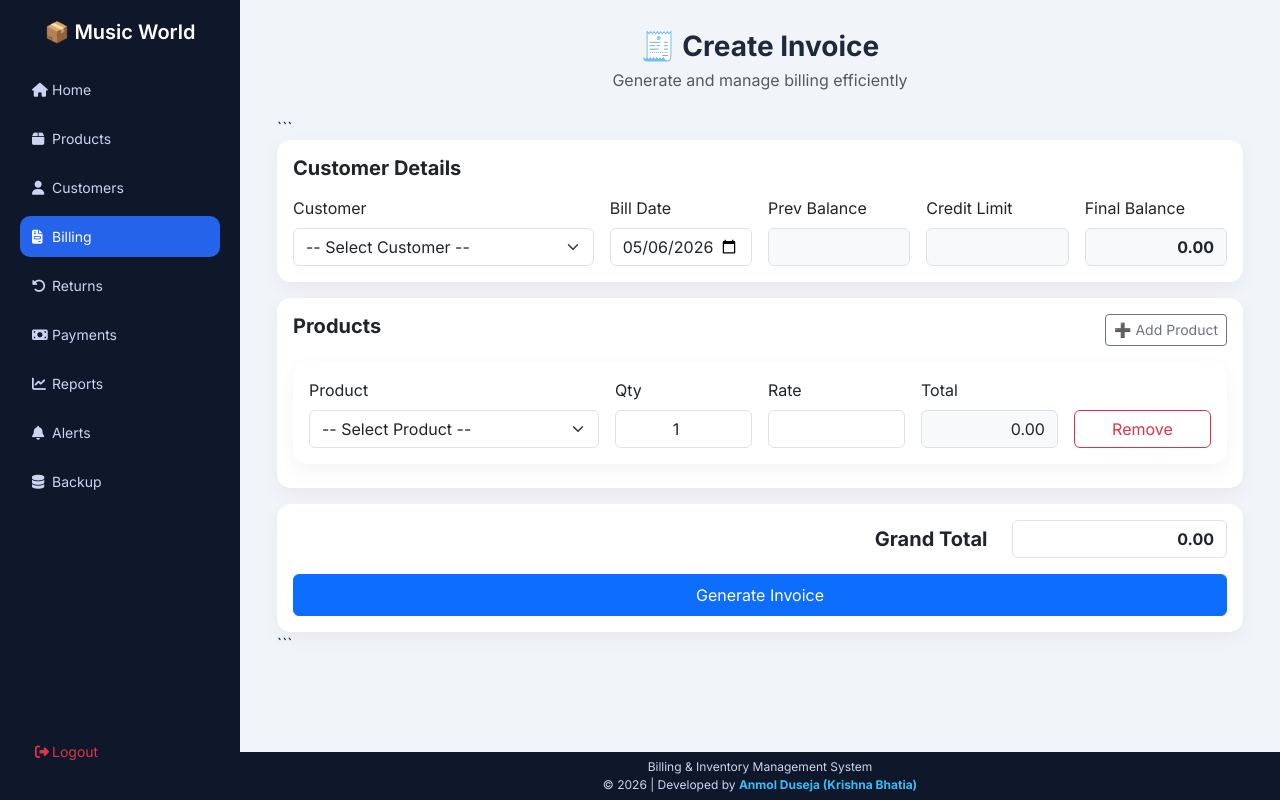
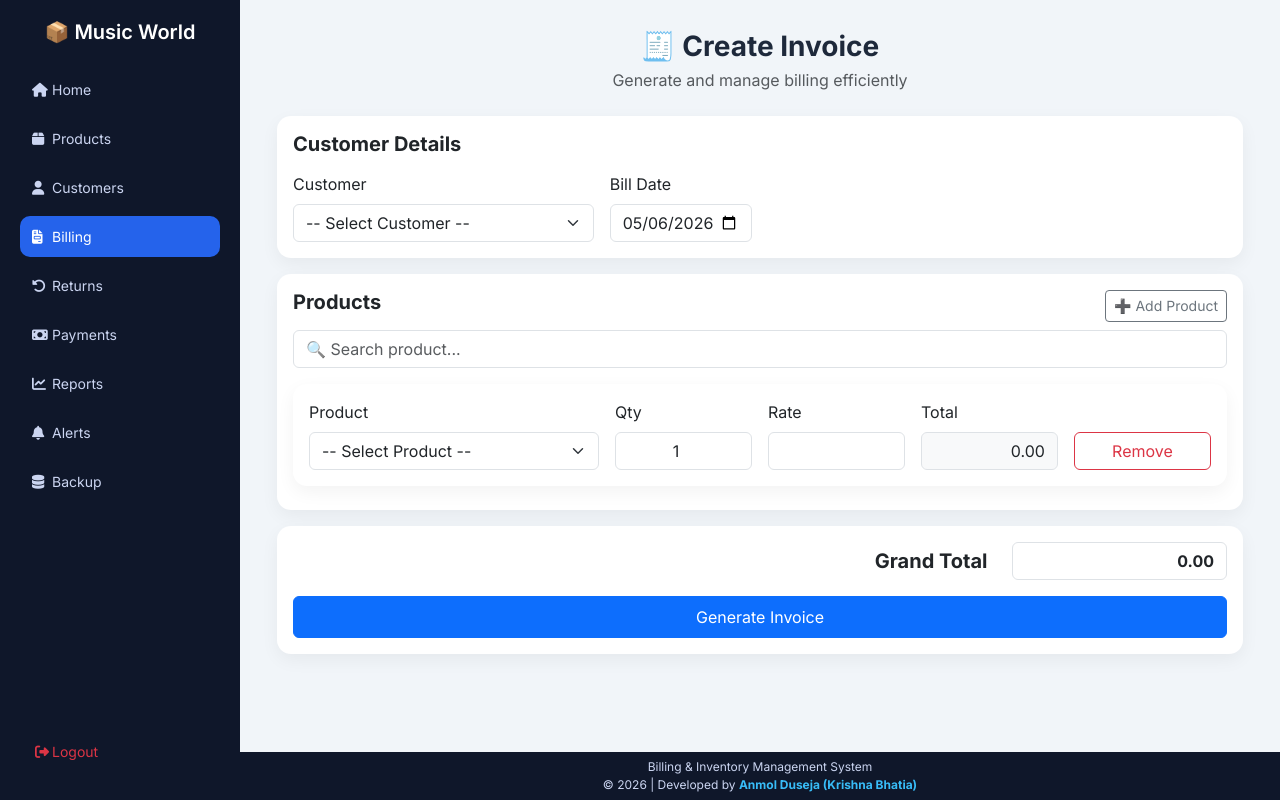
Before and after one commit to dusejaanmol17/BillingInventorySystem, a Flask app: page /invoice in a window 1280 px wide. Run offline with Flask 3, Linux system fonts and the light colour scheme; the visitor is signed in with stand-in values (Sample User, id 1); data that the repository does not hold is empty; some libraries are stand-ins or nearby versions.

Commit message:
UI and search change

````diff
--- a/templates/base.html
+++ b/templates/base.html
@@ -36,6 +36,12 @@
     padding: 20px;
     display: flex;
     flex-direction: column;
+
+    position: fixed;
+    top: 0;
+    left: 0;
+    height: 100vh;
+    overflow-y: auto;
 }
 
         .sidebar h5 {
@@ -80,6 +86,7 @@
         /* MAIN */
        .main {
     flex: 1;
+    margin-left: 240px;
     display: flex;
     flex-direction: column;
 }
--- a/templates/invoice.html
+++ b/templates/invoice.html
@@ -2,8 +2,6 @@
 {% block content %}
 
 <div class="container-fluid">
-
-  <!-- HEADER -->
 
   <div class="text-center mb-4">
     <h3 class="fw-bold mb-1">🧾 Create Invoice</h3>
@@ -12,7 +10,6 @@
 
   <form id="invoiceForm">
 
-```
 <!-- CUSTOMER -->
 <div class="card p-3 mb-3">
   <h5 class="fw-bold mb-3">Customer Details</h5>
@@ -37,35 +34,22 @@
              max="{{ today_date }}" required>
     </div>
 
-    {% if user_role == "admin" %}
-    <div class="col-md-2">
-      <label class="form-label">Prev Balance</label>
-      <input type="text" id="prevBalance" class="form-control text-end bg-light" readonly>
-    </div>
-
-    <div class="col-md-2">
-      <label class="form-label">Credit Limit</label>
-      <input type="text" id="creditLimit" class="form-control text-end bg-light" readonly>
-    </div>
-
-    <div class="col-md-2">
-      <label class="form-label">Final Balance</label>
-      <input type="text" id="finalBalance" class="form-control text-end fw-bold bg-light" readonly>
-    </div>
-    {% endif %}
-
   </div>
 </div>
 
 <!-- PRODUCTS -->
 <div class="card p-3 mb-3">
 
-  <div class="d-flex justify-content-between mb-3">
+  <div class="d-flex justify-content-between mb-2">
     <h5 class="fw-bold">Products</h5>
     <button type="button" class="btn btn-outline-secondary btn-sm" id="addRowBtn">
       ➕ Add Product
     </button>
   </div>
+
+  <!-- 🔍 SEARCH BOX -->
+  <input type="text" id="productSearch" class="form-control mb-3"
+         placeholder="🔍 Search product...">
 
   <div id="itemsContainer">
 
@@ -74,8 +58,10 @@
 
         <div class="col-md-4">
           <label class="form-label">Product</label>
+
           <select name="product_id[]" class="form-select productSelect" required>
             <option value="">-- Select Product --</option>
+
             {% for p in products %}
               <option value="{{ p[0] }}"
                       data-price="{{ p[2] }}"
@@ -85,16 +71,17 @@
               </option>
             {% endfor %}
           </select>
+
         </div>
 
         <div class="col-md-2">
           <label class="form-label">Qty</label>
-          <input type="number" name="quantity[]" class="form-control qty text-center" value="1" min="1" required>
+          <input type="number" name="quantity[]" class="form-control qty text-center" value="1" min="1">
         </div>
 
         <div class="col-md-2">
           <label class="form-label">Rate</label>
-          <input type="number" step="0.01" name="rate[]" class="form-control rate text-end" required>
+          <input type="number" step="0.01" name="rate[]" class="form-control rate text-end">
         </div>
 
         <div class="col-md-2">
@@ -127,13 +114,11 @@
     Generate Invoice
   </button>
 </div>
-```
 
   </form>
 </div>
 
 <!-- ERROR MODAL -->
-
 <div class="modal fade" id="errorModal">
   <div class="modal-dialog">
     <div class="modal-content p-3">
@@ -144,42 +129,47 @@
   </div>
 </div>
 
+<!-- STYLES -->
+<style>
+select option:disabled {
+  color: #999;
+  background: #f3f3f3;
+}
+</style>
+
+<!-- SCRIPT -->
 <script>
 document.addEventListener("DOMContentLoaded", function () {
 
 function calculateTotals() {
     let total = 0;
+
     document.querySelectorAll(".item-row").forEach(row => {
         let qty = parseFloat(row.querySelector(".qty").value) || 0;
         let rate = parseFloat(row.querySelector(".rate").value) || 0;
         let line = qty * rate;
+
         row.querySelector(".lineTotal").value = line.toFixed(2);
         total += line;
     });
 
     document.getElementById("grandTotal").value = total.toFixed(2);
-
-    let prev = parseFloat(document.getElementById("prevBalance")?.value) || 0;
-    if (document.getElementById("finalBalance")) {
-        document.getElementById("finalBalance").value = (prev + total).toFixed(2);
-    }
 }
 
-// Fetch customer balance
-document.getElementById("customerSelect").addEventListener("change", function () {
-    let id = this.value;
-    if (!id) return;
+// ================= SEARCH FILTER (A-Z maintained from backend) =================
+document.getElementById("productSearch").addEventListener("input", function () {
+    let filter = this.value.toLowerCase();
 
-    fetch(`/get-customer-balance/${id}`)
-    .then(res => res.json())
-    .then(data => {
-        document.getElementById("prevBalance").value = parseFloat(data.balance).toFixed(2);
-        document.getElementById("creditLimit").value = parseFloat(data.credit_limit).toFixed(2);
-        calculateTotals();
+    document.querySelectorAll(".productSelect option").forEach(opt => {
+        if (!opt.value) return;
+
+        let text = opt.textContent.toLowerCase();
+
+        opt.style.display = text.includes(filter) ? "" : "none";
     });
 });
 
-// Add row
+// ================= ADD ROW =================
 document.getElementById("addRowBtn").addEventListener("click", function () {
     let row = document.querySelector(".item-row").cloneNode(true);
 
@@ -191,27 +181,30 @@ document.getElementById("addRowBtn").addEventListener("click", function () {
     document.getElementById("itemsContainer").appendChild(row);
 });
 
-// Auto calculations
+// ================= AUTO CALC =================
 document.addEventListener("input", function (e) {
     if (e.target.classList.contains("qty") || e.target.classList.contains("rate")) {
         calculateTotals();
     }
 });
 
-// Set rate
+// ================= SET RATE =================
 document.addEventListener("change", function (e) {
     if (e.target.classList.contains("productSelect")) {
-        let selected = e.target.selectedOptions[0];
-        let price = parseFloat(selected.dataset.price || 0);
+        let opt = e.target.selectedOptions[0];
+        let price = parseFloat(opt.dataset.price || 0);
+
         e.target.closest(".item-row").querySelector(".rate").value = price.toFixed(2);
+
         calculateTotals();
     }
 });
 
-// Remove row
+// ================= REMOVE ROW =================
 document.addEventListener("click", function (e) {
     if (e.target.classList.contains("removeRow")) {
         let rows = document.querySelectorAll(".item-row");
+
         if (rows.length > 1) {
             e.target.closest(".item-row").remove();
             calculateTotals();
@@ -221,48 +214,9 @@ document.addEventListener("click", function (e) {
     }
 });
 
-// FINAL SUBMIT LOGIC
+// ================= SUBMIT =================
 document.getElementById("invoiceForm").addEventListener("submit", function(e) {
     e.preventDefault();
-
-    // Remove out of stock rows
-    document.querySelectorAll(".item-row").forEach(row => {
-        let stock = parseFloat(row.querySelector(".productSelect").selectedOptions[0]?.dataset.stock || 0);
-        if (stock === 0) {
-            alert("Out of stock product removed");
-            row.remove();
-        }
-    });
-
-    if (document.querySelectorAll(".item-row").length === 0) {
-        alert("No valid products!");
-        return;
-    }
-
-    // Adjust qty > stock
-  let proceed = true;
-
-document.querySelectorAll(".item-row").forEach(row => {
-    let product = row.querySelector(".productSelect");
-    let productName = product.selectedOptions[0]?.text || "Product";
-
-    let qty = parseFloat(row.querySelector(".qty").value) || 0;
-    let stock = parseFloat(product.selectedOptions[0]?.dataset.stock || 0);
-
-    if (qty > stock) {
-        let confirmMsg = `Only ${stock} items available for "${productName}".\n\nDo you want to proceed with ${stock}?`;
-
-        if (confirm(confirmMsg)) {
-            row.querySelector(".qty").value = stock; // adjust
-        } else {
-            proceed = false; // stop invoice
-        }
-    }
-});
-
-if (!proceed) {
-    return;
-}
 
     submitInvoice();
 });
````
Lines whose indentation alone changed are shown as unchanged.
